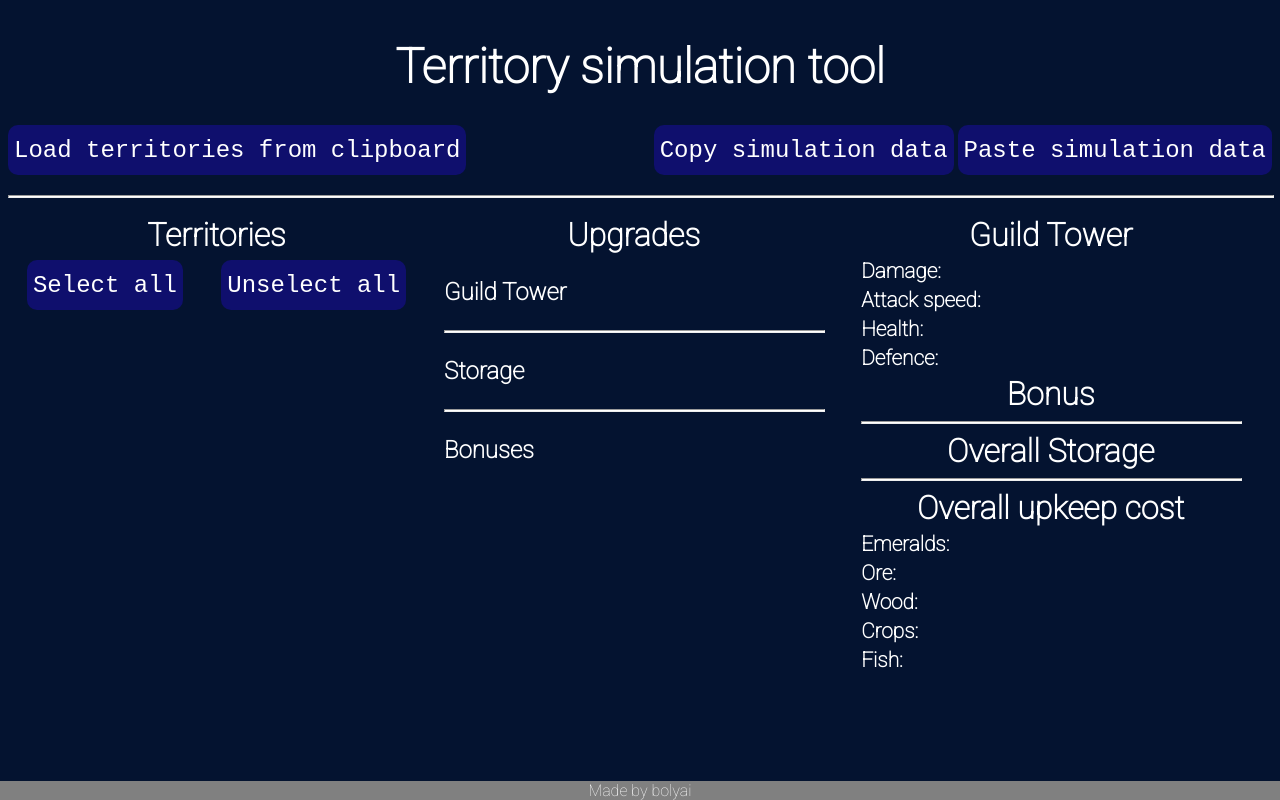
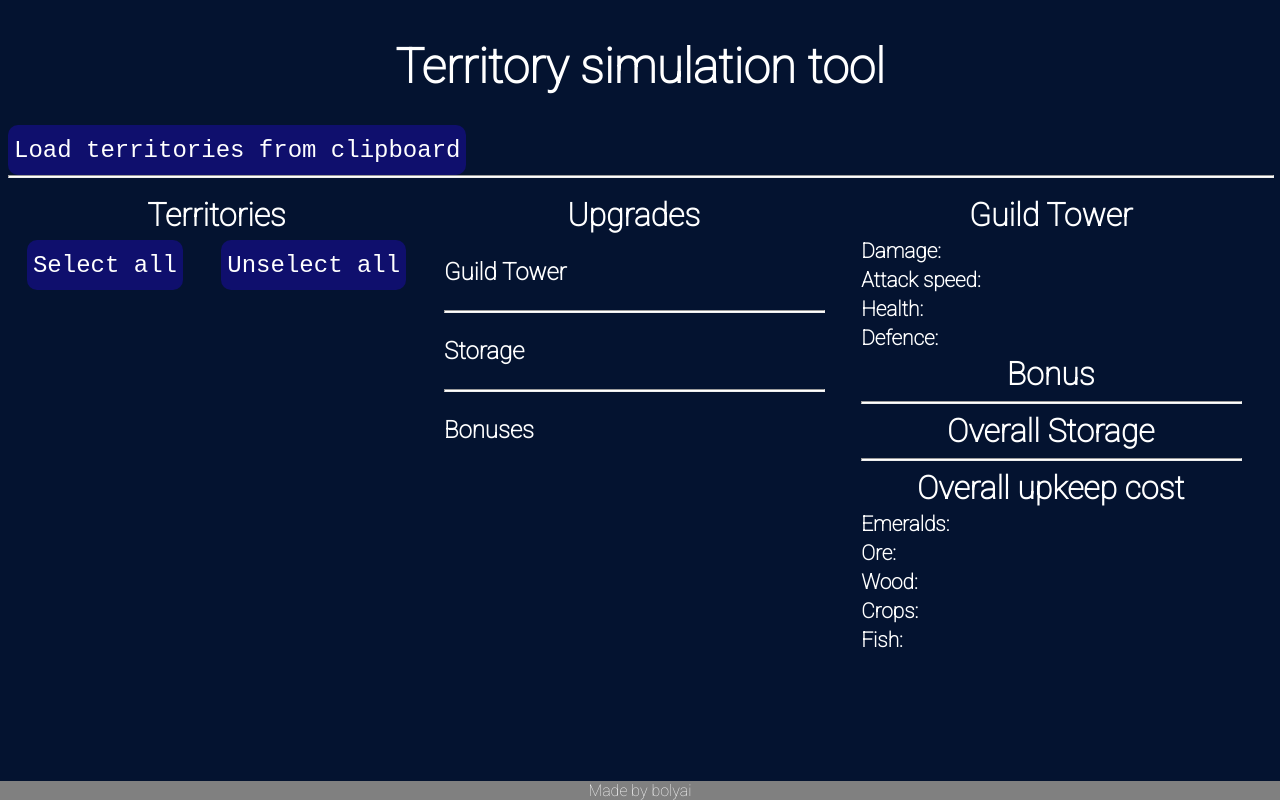
Before and after one commit to kristofbolyai/Terr-simulation, a website: page index.html in a window 1280 px wide. Drawn offline with Linux system fonts and the light colour scheme.

Commit message:
No button

```diff
--- a/index.html
+++ b/index.html
@@ -24,8 +24,8 @@
                 <button class="btn-1" onclick="loadFromClipboard()">Load territories from clipboard</button>
             </div>
             <div class="posright">
-                <button class="btn-1" onclick="copysim()">Copy simulation data</button>
-                <button class="btn-1" onclick="pastesim()">Paste simulation data</button>
+<!--                <button class="btn-1" onclick="copysim()">Copy simulation data</button>-->
+<!--                <button class="btn-1" onclick="pastesim()">Paste simulation data</button>-->
             </div>
             <hr style="width: 100%; color: black; height: 1px; background-color:white;" />
         </div>
```
Also changed, not shown: 1 other file.
